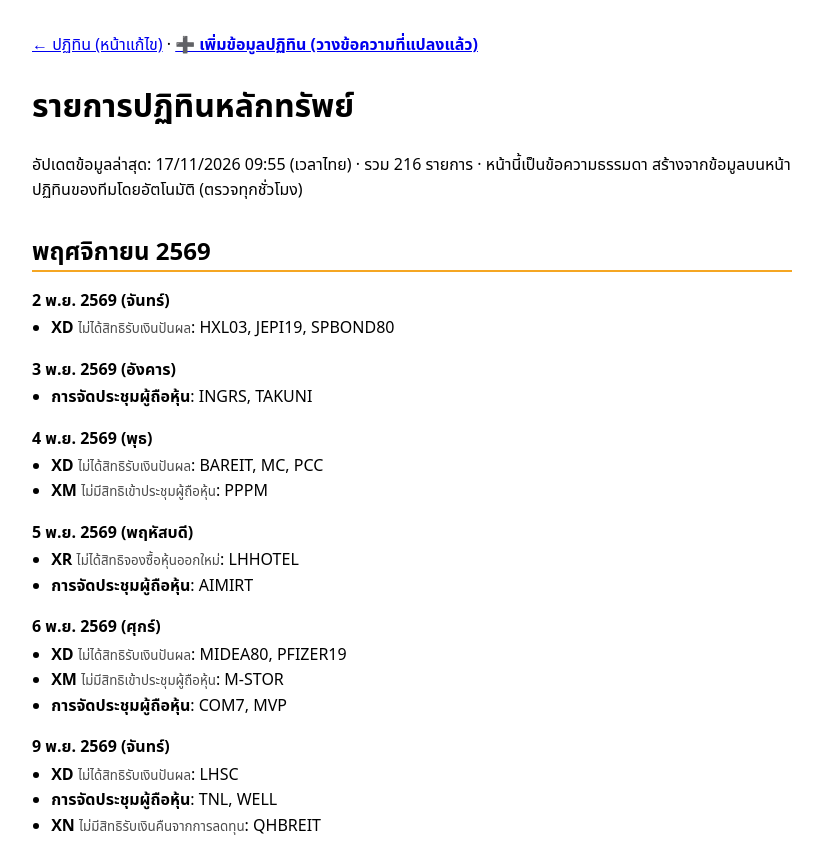
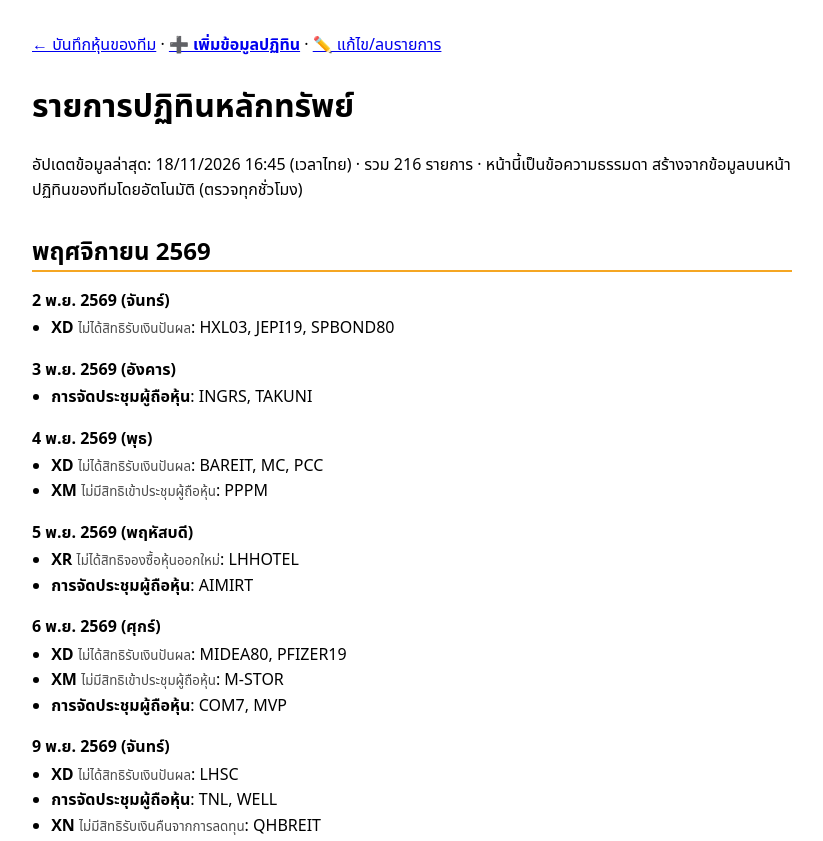
Before and after one commit to avalon8228/data, a plain HTML site: page calendar-list.html in a window 1280 px wide. Shown: the top 841 px of the page, without its empty margins (228-1051 px from the left). Drawn offline with Linux system fonts and the light colour scheme.

Commit message:
Update calendar snapshot

```diff
--- a/calendar-list.html
+++ b/calendar-list.html
@@ -3,8 +3,8 @@
 :root{color-scheme:light dark}body{font:16px/1.6 system-ui,'Noto Sans Thai',sans-serif;max-width:760px;margin:0 auto;padding:1rem}
 h2{margin:1.8rem 0 .3rem;border-bottom:2px solid #f5a623}h3{margin:1rem 0 .1rem;font-size:1rem}ul{margin:.1rem 0;padding-left:1.2rem}small{opacity:.7}
 </style></head><body>
-<p><a href="calendar.html">← ปฏิทิน (หน้าแก้ไข)</a> · <a href="calendar.html#import"><b>➕ เพิ่มข้อมูลปฏิทิน (วางข้อความที่แปลงแล้ว)</b></a></p><h1>รายการปฏิทินหลักทรัพย์</h1>
-<p>อัปเดตข้อมูลล่าสุด: <!--TS-->17/11/2026 09:55<!--/TS--> (เวลาไทย) · รวม 216 รายการ · หน้านี้เป็นข้อความธรรมดา สร้างจากข้อมูลบนหน้าปฏิทินของทีมโดยอัตโนมัติ (ตรวจทุกชั่วโมง)</p>
+<p><a href="index.html">← บันทึกหุ้นของทีม</a> · <a href="calendar.html#import"><b>➕ เพิ่มข้อมูลปฏิทิน</b></a> · <a href="calendar.html">✏️ แก้ไข/ลบรายการ</a></p><h1>รายการปฏิทินหลักทรัพย์</h1>
+<p>อัปเดตข้อมูลล่าสุด: <!--TS-->18/11/2026 16:45<!--/TS--> (เวลาไทย) · รวม 216 รายการ · หน้านี้เป็นข้อความธรรมดา สร้างจากข้อมูลบนหน้าปฏิทินของทีมโดยอัตโนมัติ (ตรวจทุกชั่วโมง)</p>
 <h2>พฤศจิกายน 2569</h2>
 <h3>2 พ.ย. 2569 (จันทร์)</h3><ul>
 <li><b>XD</b> <small>ไม่ได้สิทธิรับเงินปันผล</small>: HXL03, JEPI19, SPBOND80</li>
```
